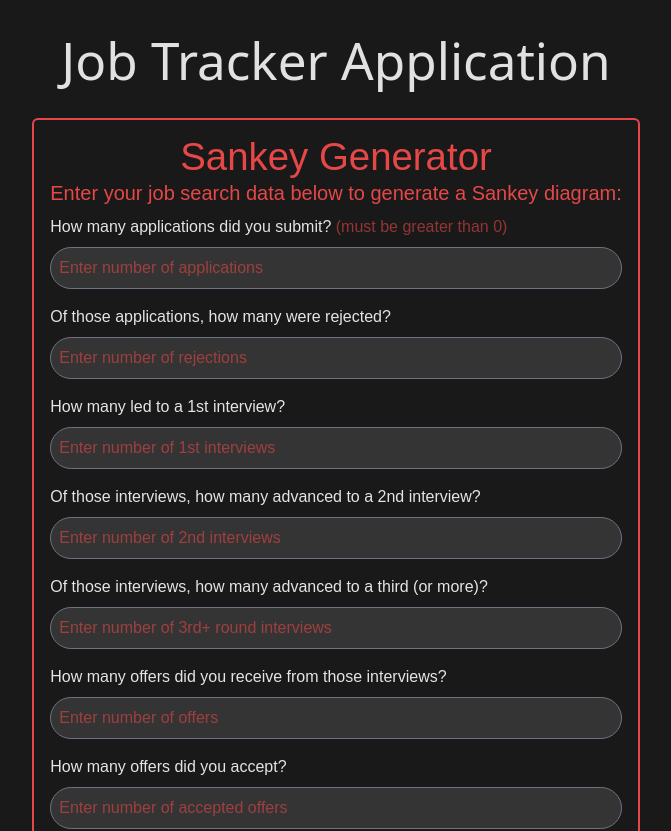
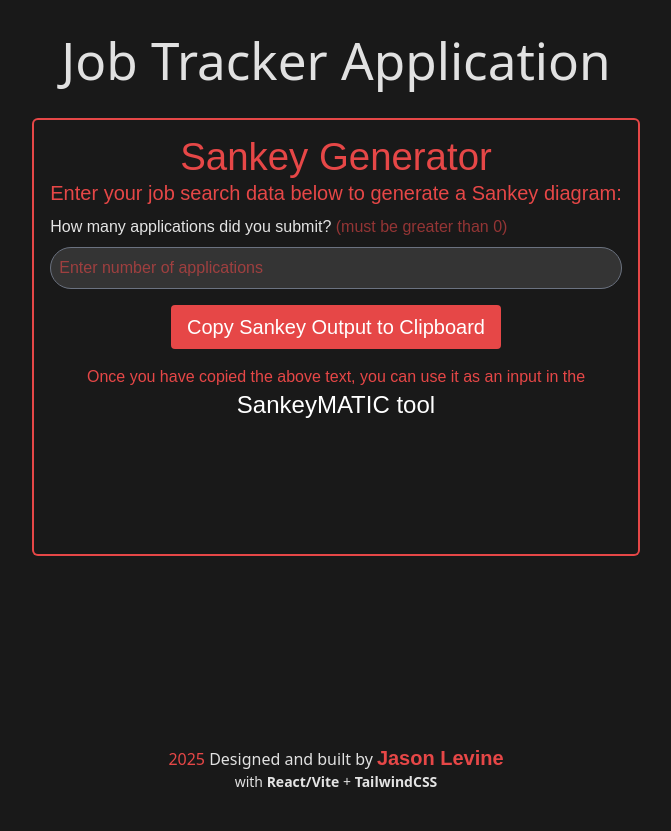
Before and after one commit to JsonLevine/job-tracker, a React (Vite) app: page / in a window 1280 px wide. Shown: the top 831 px of the page, without its empty margins (304-975 px from the left). Built offline with nearby package versions, Linux system fonts and the light colour scheme; a web font is replaced by a local one; what tailwindcss-animated would draw is missing.

Commit message:
Update SankeyGenerator.jsx

```diff
--- a/src/components/SankeyGenerator.jsx
+++ b/src/components/SankeyGenerator.jsx
@@ -10,6 +10,7 @@ function SankeyGenerator() {
         <label className="text-xl mb-2">
           Enter your job search data below to generate a Sankey diagram:
         </label>
+
         <div className="w-full flex flex-row justify-start">
           <label className="text-stronghold-platinum mb-2">
             How many applications did you submit?
@@ -28,6 +29,8 @@ function SankeyGenerator() {
             }
           }}
         />
+      {data.applications &&
+        <>
           <div className="w-full flex flex-row justify-start">
             <label className="text-stronghold-platinum mb-2">
               Of those <strong className="text-stronghold-red">{data.applications}</strong> applications, how many were rejected?
@@ -45,6 +48,11 @@ function SankeyGenerator() {
               }
             }}
           />
+        </>
+      }
+
+      {data.applications &&
+        <>
           <div className="w-full flex flex-row justify-start">
             <label className="text-stronghold-platinum mb-2">
               How many led to a 1st interview?
@@ -62,6 +70,11 @@ function SankeyGenerator() {
               }
             }}
           />
+        </>
+      }
+
+      {data.firstInterviews &&
+        <>
           <div className="w-full flex flex-row justify-start">
             <label className="text-stronghold-platinum mb-2">
               Of those <strong className="text-stronghold-red">{data.firstInterviews}</strong> interviews, how many advanced to a 2nd interview?
@@ -79,9 +92,14 @@ function SankeyGenerator() {
               }
             }}
           />
+        </>
+      }
+
+      {data.secondInterviews &&
+        <>
           <div className="w-full flex flex-row justify-start">
             <label className="text-stronghold-platinum mb-2">
-            Of those <strong className="text-stronghold-red">{data.secondInterviews}</strong> interviews, how many advanced to a third (or more)?
+              Of those <strong className="text-stronghold-red">{data.secondInterviews}</strong> interviews, how many advanced to a 3rd (or more)?
             </label>
           </div>
           <input
@@ -96,6 +114,11 @@ function SankeyGenerator() {
               }
             }}
           />
+        </>
+      }
+
+      {data.threePlusInterviews &&
+        <>
           <div className="w-full flex flex-row justify-start">
             <label className="text-stronghold-platinum mb-2">
               How many offers did you receive from those interviews?
@@ -113,6 +136,11 @@ function SankeyGenerator() {
               }
             }}
           />
+        </>
+      }
+
+      {data.threePlusInterviews &&
+        <>
           <div className="w-full flex flex-row justify-start">
             <label className="text-stronghold-platinum mb-2">
               How many offers did you accept?
@@ -130,6 +158,9 @@ function SankeyGenerator() {
               }
             }}
           />
+        </>
+      }
+
         {data.applications ?
         <label className="text-xl mb-2">
          .txt preview
```
Lines whose indentation alone changed are shown as unchanged.
